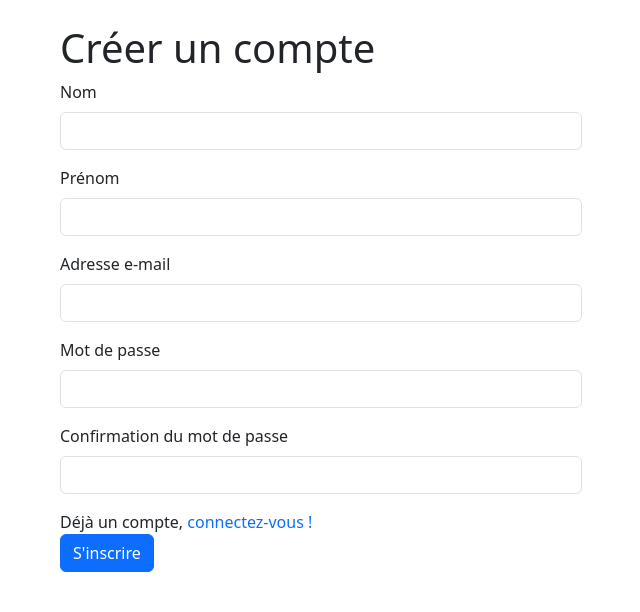
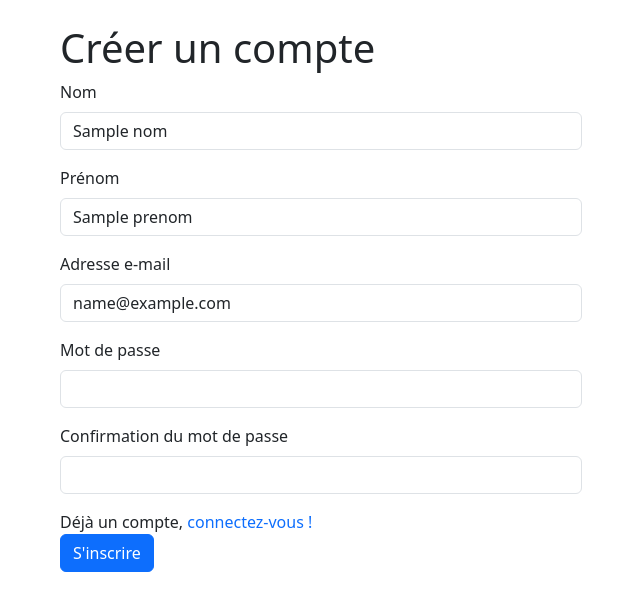
Before and after one commit to adrienb39/gestion-sanctions, a PHP site: template templates/account/signup.php in a window 1280 px wide. Shown: the part 56-668 px from the top of the page, without its empty margins (319-959 px from the left). Run offline with PHP 8.4, Linux system fonts and the light colour scheme; the template is opened without the code that fills it: most values are stand-ins (such as "Sample title", 1, 10 or a date in 2020).

Commit message:
mise à jour de la page d'inscription pour que quand il y a une erreur de validation, les champs déjà entrer reste

```diff
--- a/src/Controller/SignupController.php
+++ b/src/Controller/SignupController.php
@@ -18,6 +18,9 @@ class SignupController extends AbstractController {
 
     public function create() {
         $error = [];
+        $nom = '';
+        $prenom = '';
+        $email = '';
         if ($_SERVER["REQUEST_METHOD"] == "POST") {
             $nom = $_POST["nom_user"];
             $prenom = $_POST["prenom_user"];
@@ -36,6 +39,9 @@ class SignupController extends AbstractController {
             }
         }
         $this->render('account/signup', [
+            'nom' => $nom,
+            'prenom' => $prenom,
+            'email' => $email,
             'error' => $error
         ]);
     }
--- a/templates/account/signup.php
+++ b/templates/account/signup.php
@@ -5,15 +5,15 @@
                 <form action="#" method="POST" novalidate>
                     <div class="mb-3">
                         <label for="nom" class="form-label">Nom</label>
-                        <input type="text" class="form-control" id="nom" name="nom_user" required>
+                        <input type="text" class="form-control" id="nom" name="nom_user" value="<?= $nom; ?>" required>
                     </div>
                     <div class="mb-3">
                         <label for="prenom" class="form-label">Prénom</label>
-                        <input type="text" class="form-control" id="prenom" name="prenom_user" required>
+                        <input type="text" class="form-control" id="prenom" name="prenom_user" value="<?= $prenom; ?>" required>
                     </div>
                     <div class="mb-3">
                         <label for="email" class="form-label">Adresse e-mail</label>
-                        <input type="email" class="form-control" id="email" name="email_user" required>
+                        <input type="email" class="form-control" id="email" name="email_user" value="<?= $email; ?>" required>
                     </div>
                     <div class="mb-3">
                         <label for="password" class="form-label">Mot de passe</label>
```
